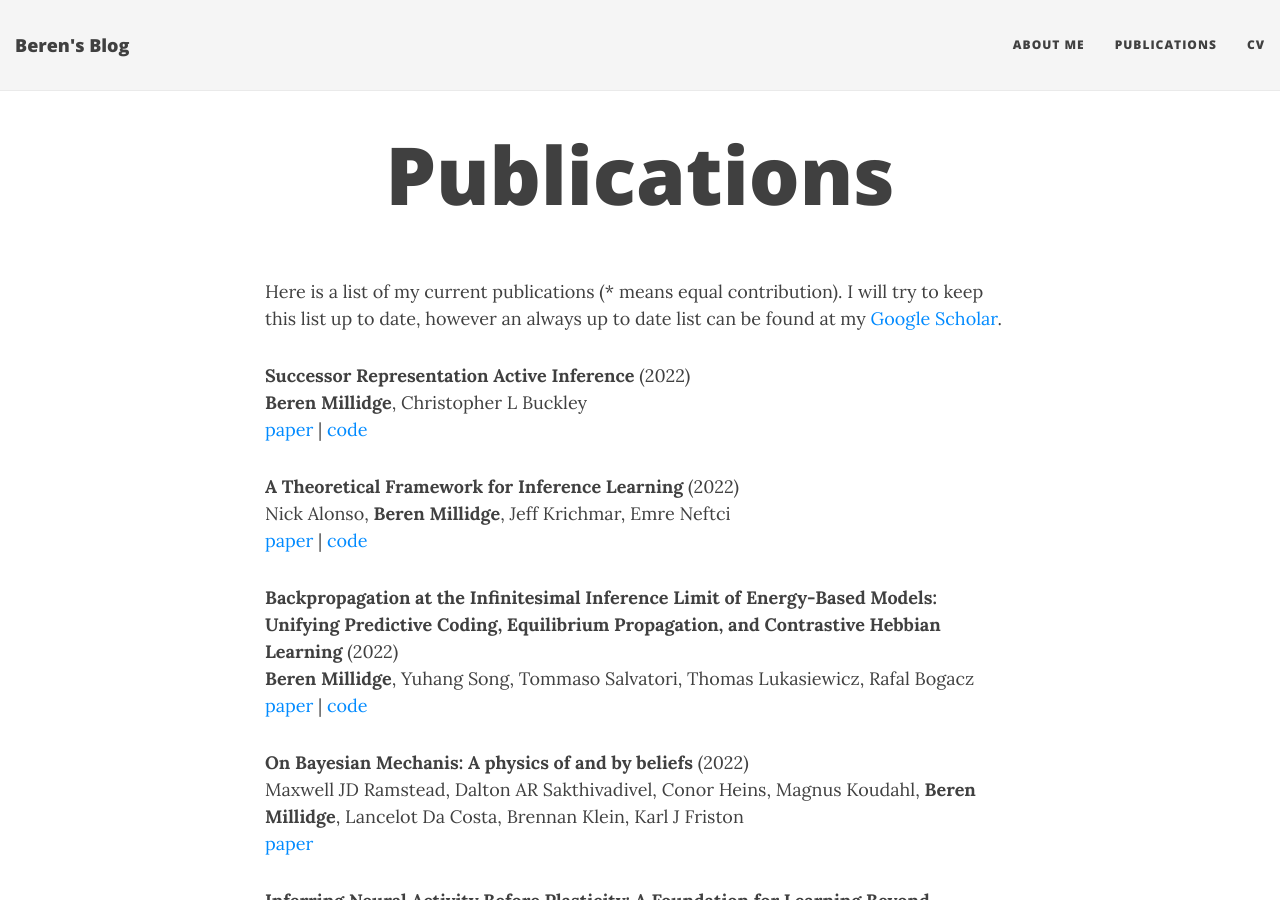
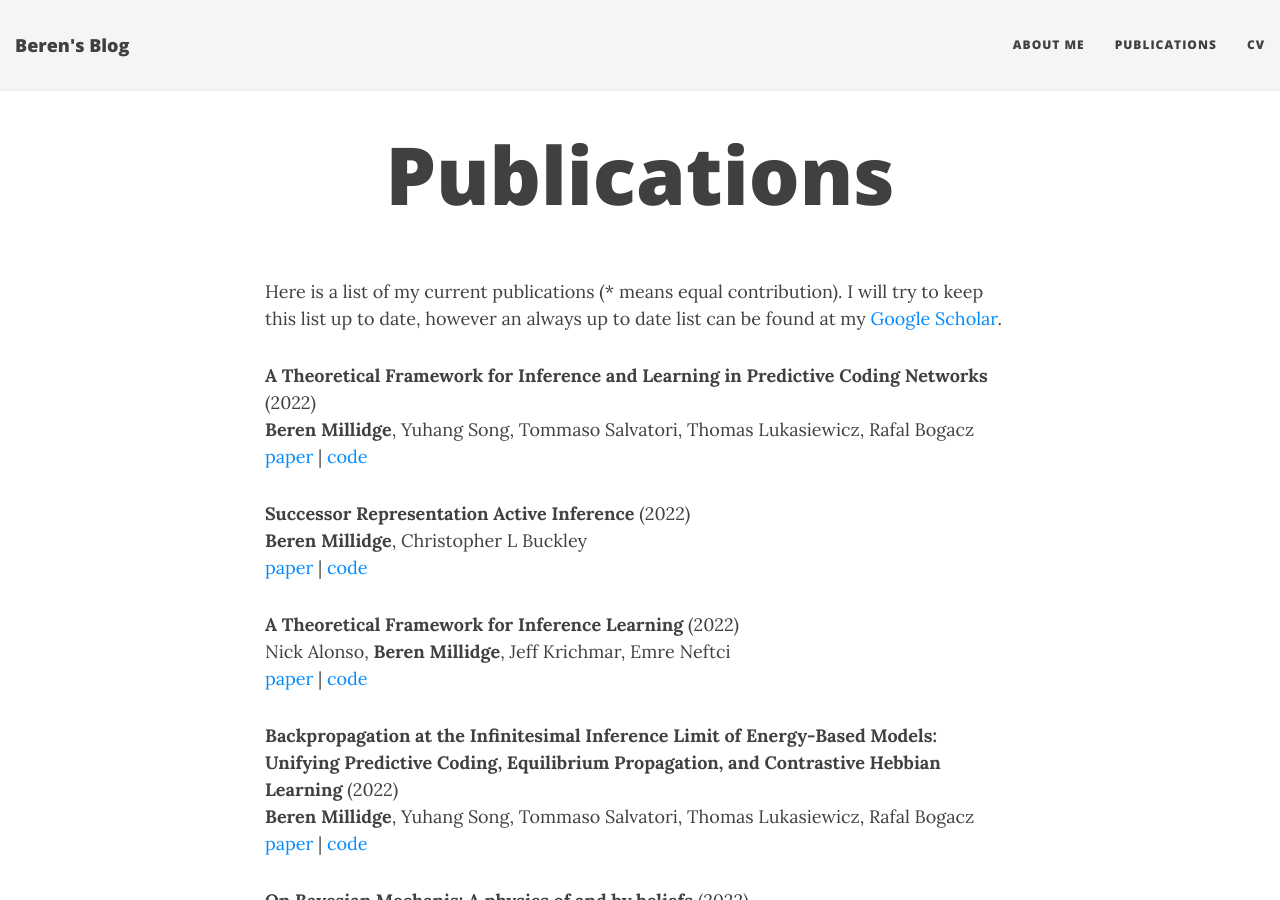
Before and after one commit to BerenMillidge/BerenMillidge.github.io, a Jekyll site: the page built from publications.md, in a window 1280 px wide and 900 px high. Built offline with Jekyll 4.4.1, drawn with Linux system fonts in a browser that asks for light colours; nearby versions of some CDN libraries.

Commit message:
add pc theory paper

```diff
--- a/publications.md
+++ b/publications.md
@@ -4,6 +4,8 @@ title: Publications
 ---
 
 Here is a list of my current publications (* means equal contribution). I will try to keep this list up to date, however an always up to date list can be found at my [Google Scholar](https://scholar.google.com/citations?user=3GGkFTkAAAAJ&hl=en&oi=ao).
+
+**A Theoretical Framework for Inference and Learning in Predictive Coding Networks** (2022) <br /> **Beren Millidge**, Yuhang Song, Tommaso Salvatori, Thomas Lukasiewicz, Rafal Bogacz <br /> [paper](https://arxiv.org/abs/2207.12316) \| [code](https://github.com/BerenMillidge/theoretical_framework_predictive_coding)
 
 **Successor Representation Active Inference** (2022) <br /> **Beren  Millidge**, Christopher L Buckley <br /> [paper](https://arxiv.org/abs/2207.09897) \| [code](https://github.com/BerenMillidge/Active_Inference_Successor_Representations)
 
```
